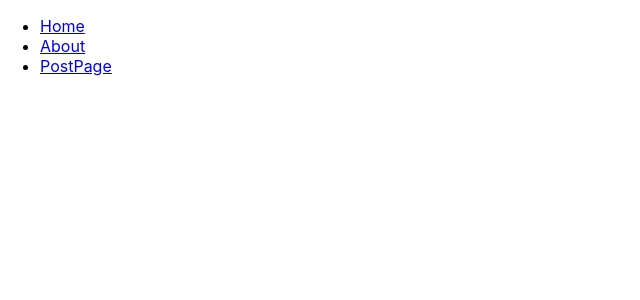
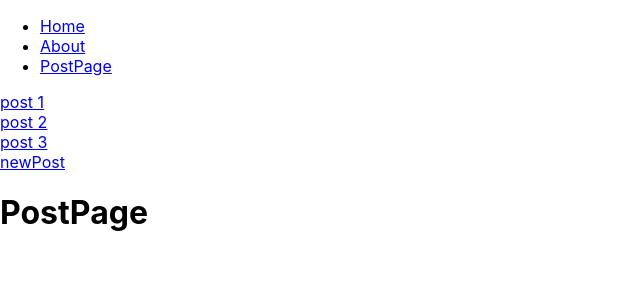
Before and after one commit to mukeshr08/Routing_project, a React (Create React App) app: page /postpage in a window 1280 px wide. Shown: the top 300 px of the page, without its empty margins (0-640 px from the left). Built offline with nearby package versions, Linux system fonts and the light colour scheme.

Commit message:
Router problem solved filename

```diff
--- a/src/App.js
+++ b/src/App.js
@@ -8,7 +8,7 @@ import Missing from './Missing';
 import NewPost from './NewPost';
 import PostPage from './PostPage';
 import Post from './Post';
-import postLayouts from './postLayouts';
+import PostLayouts from './PostLayouts';
 function App() {
   return (
     <div className="App">
@@ -23,11 +23,13 @@ function App() {
       <Routes>
         <Route path='/' element={<Home/>}/>
         <Route path='/about' element={<About/>}/>
-        <Route path='/postpage' element={<postLayouts/>}>
-          <Route path='newpost' element={<NewPost/>}/>
-          <Route index element={<PostPage/>}/>
-          <Route path=':id' element={<Post/>}/>
+        <Route path='/postpage' element={<PostLayouts/>}>
+        <Route index element={<PostPage/>}/>
+        <Route path=':id' element={<Post/>}/>
+        <Route path='newpost' element={<NewPost/>}/>
         </Route>
+
+
         <Route path='*' element={<Missing/>}/>
       </Routes>
 
--- a/src/PostPage.js
+++ b/src/PostPage.js
@@ -6,6 +6,7 @@ const PostPage = () => {
     <div>
         <h1>PostPage</h1>
 
+
     </div>
   )
 }
--- a/src/postLayouts.js
+++ b/src/postLayouts.js
@@ -1,15 +1,17 @@
 import React from 'react'
 import { Link, Outlet } from 'react-router-dom'
-const postLayouts = () => {
+import PostPage from './PostPage'
+const PostLayouts = () => {
   return (
     <div>
-        <p><Link to="/postpage/1">post 1</Link></p>
-        <p><Link to="/postpage/2">post 2</Link></p>
-        <p><Link to="/postpage/3">post 3</Link></p>
-        <p><Link to="/postpage/newpost">newPost</Link></p>
+
+        <Link to="/postpage/1">post 1</Link><br />
+        <Link to="/postpage/2">post 2</Link><br />
+        <Link to="/postpage/3">post 3</Link><br />
+        <Link to="/postpage/newpost">newPost</Link>
         <Outlet/>
     </div>
   )
 }
 
-export default postLayouts
+export default PostLayouts
```
